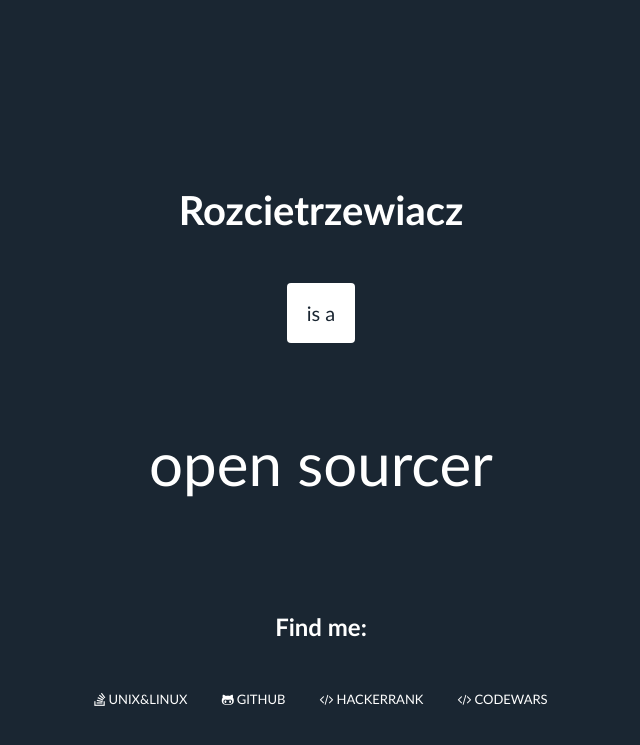
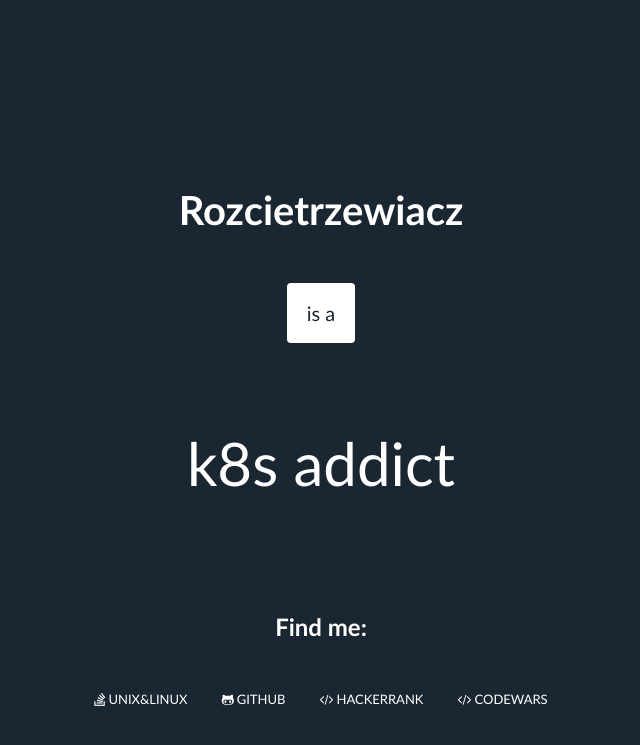
Before and after one commit to rozcietrzewiacz/rozcietrzewiacz.github.io, a Jekyll site: the page built from index.html, in a window 1280 px wide. Shown: the top 745 px of the page, without its empty margins (319-959 px from the left). Built offline with Jekyll 4.4.1, drawn with Linux system fonts in a browser that asks for light colours; nearby versions of some CDN libraries.

Commit message:
update descriptions

```diff
--- a/index.html
+++ b/index.html
@@ -7,7 +7,7 @@ layout: default
 		<div class="content">
 			<h1>Rozcietrzewiacz</h1>
 			<a class="button" id="generator">is a</a>
-			<p id="generated">open sourcer</p>
+			<p id="generated">k8s addict</p>
 			<div class="social" id="social">
 				<h2>Find me:</h2>
 				<ul>
--- a/main.js
+++ b/main.js
@@ -5,10 +5,10 @@
 var descriptions = [
   "open sourcer",
   "multilingual dev",
-  "git fit",
-  "hothead",
+  "infra nerd",
+  "k8s addict",
   "creative thinker",
-  "Linux user",
+  "Linux devmin",
   "Polish"
 ];
 
```
